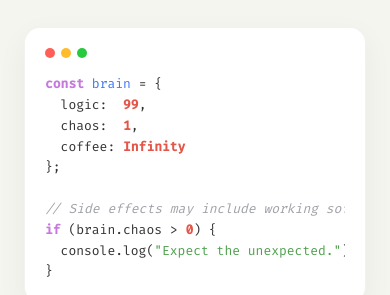
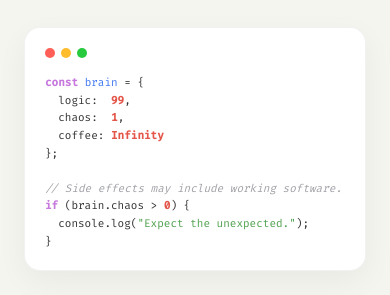
Before and after one commit to Harindu0/Protfilio-Web, a plain HTML site: page index.html in a window 390 px wide. Shown: the part 176-471 px from the top of the page. Drawn offline with nearby package versions, Linux system fonts and the light colour scheme.

Commit message:
Add styles for code-line class

```diff
--- a/style.css
+++ b/style.css
@@ -360,6 +360,12 @@ body {
     padding: 0 10px;
   }
 
+  .code-line {
+    font-size: 11px; /* Makes the code smaller to fit the screen */
+    white-space: pre-wrap; /* Allows long lines to wrap to the next line */
+    word-break: break-all;
+  }
+
   .page {
     height: auto;
     min-height: 100vh;
```
